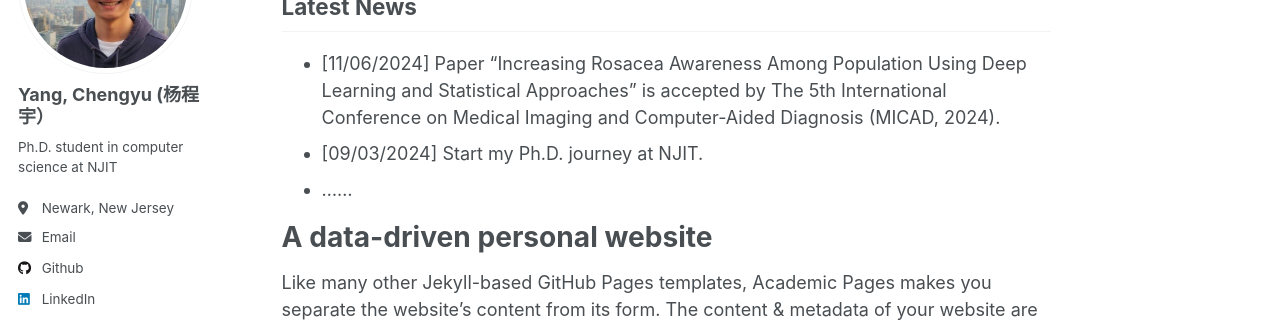
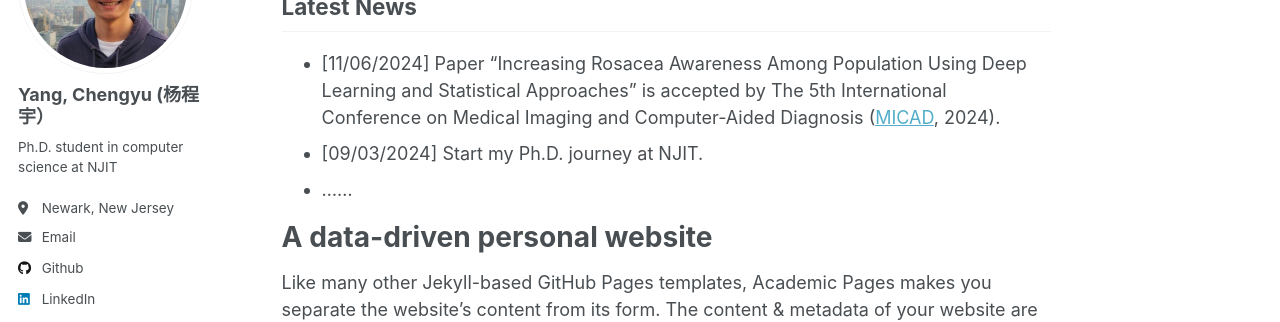
Before and after one commit to cyang322/cyang322.github.io, a Jekyll site: the page built from _pages/about.md, in a window 1280 px wide and 900 px high, scrolled down 434 px. Shown: the part 207-529 px from the top of the window. Built offline with Jekyll 4.4.1, drawn with Linux system fonts in a browser that asks for light colours; part of the change alters nothing that is shown.

```diff
--- a/_pages/about.md
+++ b/_pages/about.md
@@ -20,7 +20,7 @@ Publications
 
 Latest News
 ------
-- [11/06/2024] Paper "Increasing Rosacea Awareness Among Population Using Deep Learning and Statistical Approaches" is accepted by The 5th International Conference on Medical Imaging and Computer-Aided Diagnosis (MICAD, 2024).
+- [11/06/2024] Paper "Increasing Rosacea Awareness Among Population Using Deep Learning and Statistical Approaches" is accepted by The 5th International Conference on Medical Imaging and Computer-Aided Diagnosis ([MICAD](https://www.micad.org/), 2024).
 - [09/03/2024] Start my Ph.D. journey at NJIT.
 - ......
 
```
